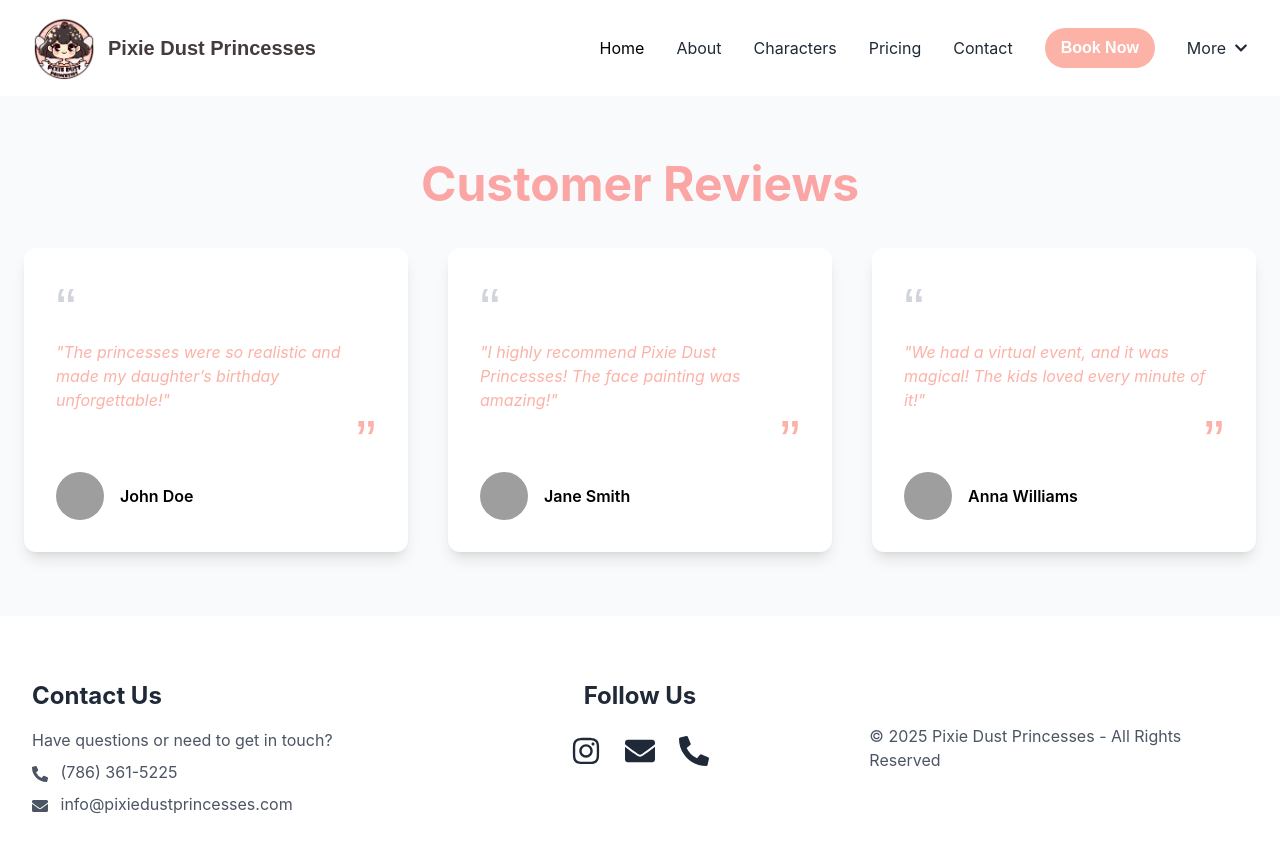
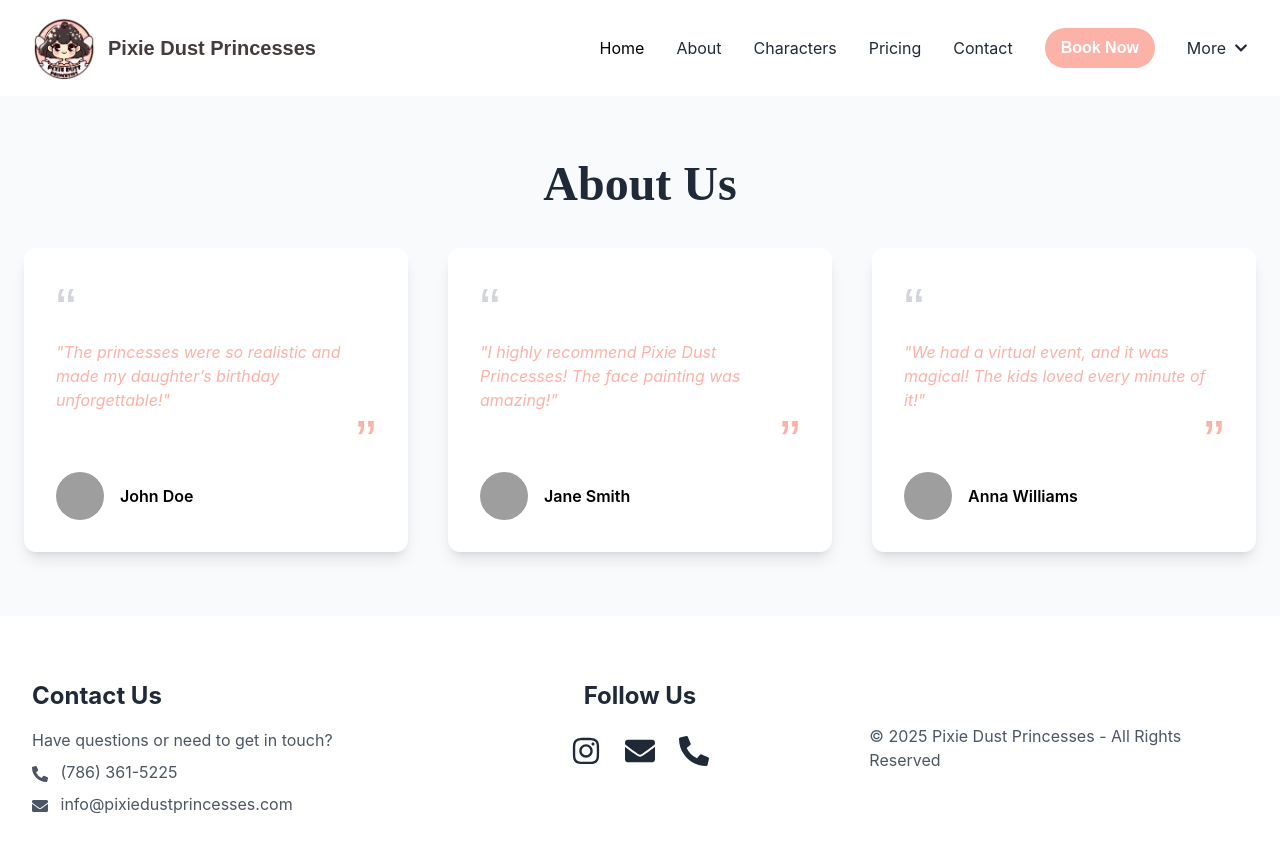
Before and after one commit to MigCastro/princess-party, a React (Create React App) app: page /reviews in a window 1280 px wide. Shown: the top 852 px of the page. Built offline with nearby package versions, Linux system fonts and the light colour scheme; grey boxes are pictures that could not be loaded.

Commit message:
Update ReviewsPage.js

```diff
--- a/src/pages/ReviewsPage.js
+++ b/src/pages/ReviewsPage.js
@@ -11,7 +11,7 @@ const ReviewsPage = () => {
   return (
     <section className="py-16 px-6 bg-gray-50">
       <div className="max-w-7xl mx-auto text-center">
-        <h1 className="text-5xl font-bold text-red-300 mb-10">Customer Reviews</h1>
+            <h1 className="text-5xl font-bold text-dark mb-10" style={{ fontFamily: 'Montserrat' }}>About Us</h1>
         <div className="grid grid-cols-1 sm:grid-cols-2 lg:grid-cols-3 gap-10">
           {reviews.map((review, index) => (
             <ReviewCard
```
